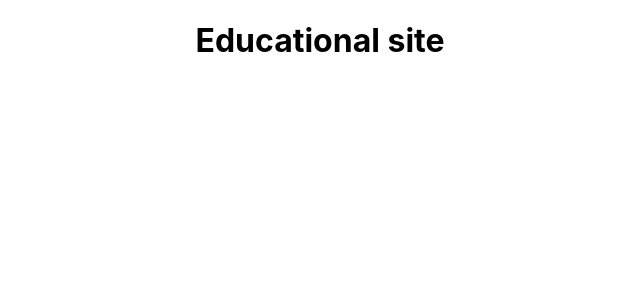
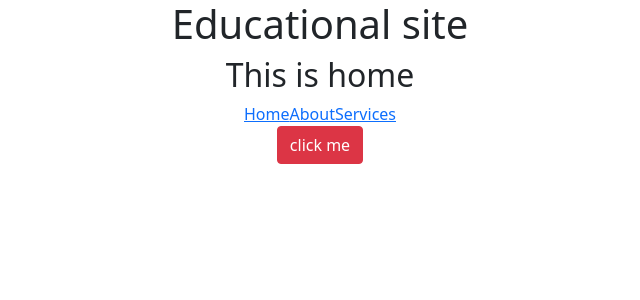
Before and after one commit to sanaul01/Teaching-center, a React (Create React App) app: page / in a window 1280 px wide. Shown: the top 300 px of the page, without its empty margins (320-960 px from the left). Built offline with nearby package versions, Linux system fonts and the light colour scheme.

Commit message:
component, router and bootstrap added

```diff
--- a/package.json
+++ b/package.json
@@ -6,8 +6,11 @@
     "@testing-library/jest-dom": "^5.14.1",
     "@testing-library/react": "^11.2.7",
     "@testing-library/user-event": "^12.8.3",
+    "bootstrap": "^5.1.1",
     "react": "^17.0.2",
+    "react-bootstrap": "^2.0.0-rc.0",
     "react-dom": "^17.0.2",
+    "react-router-dom": "^5.3.0",
     "react-scripts": "4.0.3",
     "web-vitals": "^1.1.2"
   },
--- a/src/App.js
+++ b/src/App.js
@@ -1,10 +1,35 @@
 import logo from './logo.svg';
 import './App.css';
+import Home from './Component/Home/Home';
+import About from './Component/About/About';
+import Services from './Component/Services/Services';
+import { BrowserRouter as Router, Switch, Route } from 'react-router-dom';
+import NotFound from './Component/NotFound/NotFound';
+import 'bootstrap/dist/css/bootstrap.min.css';
 
 function App() {
   return (
     <div className="App">
       <h1>Educational site</h1>
+      <Router>
+        <Switch>
+          <Route exact path='/'>
+            <Home></Home>
+          </Route>
+          <Route path='/home'>
+            <Home></Home>
+          </Route>
+          <Route path='/about'>
+            <About></About>
+          </Route>
+          <Route path='/services'>
+            <Services></Services>
+          </Route>
+          <Route path='*'>
+            <NotFound></NotFound>
+          </Route>
+        </Switch>
+      </Router>
     </div>
   );
 }
--- /dev/null
+++ b/src/Component/About/About.js
@@ -0,0 +1,11 @@
+import React from 'react';
+
+const About = () => {
+    return (
+        <div>
+            <h2>About us</h2>
+        </div>
+    );
+};
+
+export default About;
--- /dev/null
+++ b/src/Component/Home/Home.js
@@ -0,0 +1,19 @@
+
+import React from 'react';
+import { ButtonGroup, Button } from 'react-bootstrap';
+import { Link } from 'react-router-dom';
+
+const Home = () => {
+    return (
+        <div>
+            <h2>This is home</h2>
+            <Link to='/home'>Home</Link>
+            <Link to='/about'>About</Link>
+            <Link to='/services'>Services</Link>
+            <br/>
+            <Button variant="danger">click me</Button>
+        </div>
+    );
+};
+
+export default Home;
--- /dev/null
+++ b/src/Component/NotFound/NotFound.js
@@ -0,0 +1,12 @@
+import React from 'react';
+
+const NotFound = () => {
+    return (
+        <div>
+            <h2>404</h2>
+            <h3>Page not found</h3>
+        </div>
+    );
+};
+
+export default NotFound;
--- /dev/null
+++ b/src/Component/Services/Services.js
@@ -0,0 +1,11 @@
+import React from 'react';
+
+const Services = () => {
+    return (
+        <div>
+            <h2>Our services for you</h2>
+        </div>
+    );
+};
+
+export default Services;
```
Also changed, not shown: 1 other file (tests, documents, lock files or other folders).
